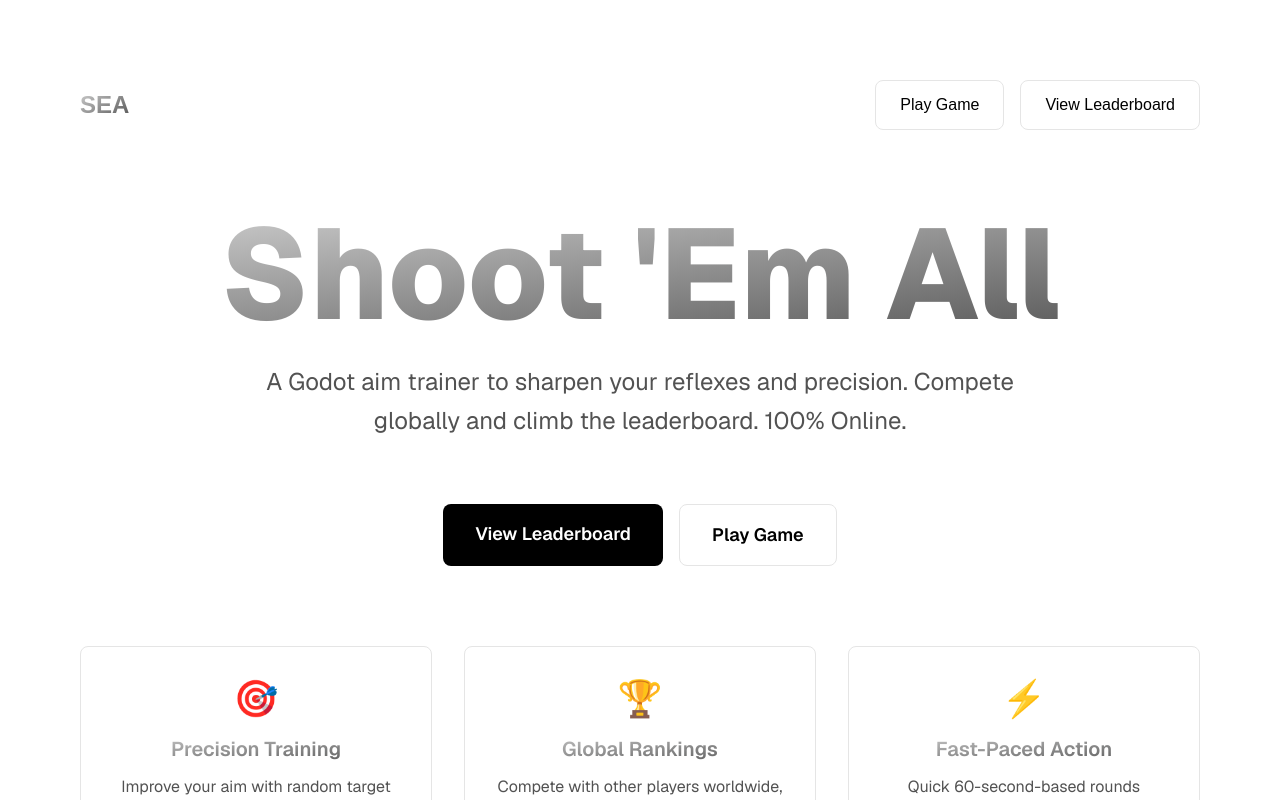
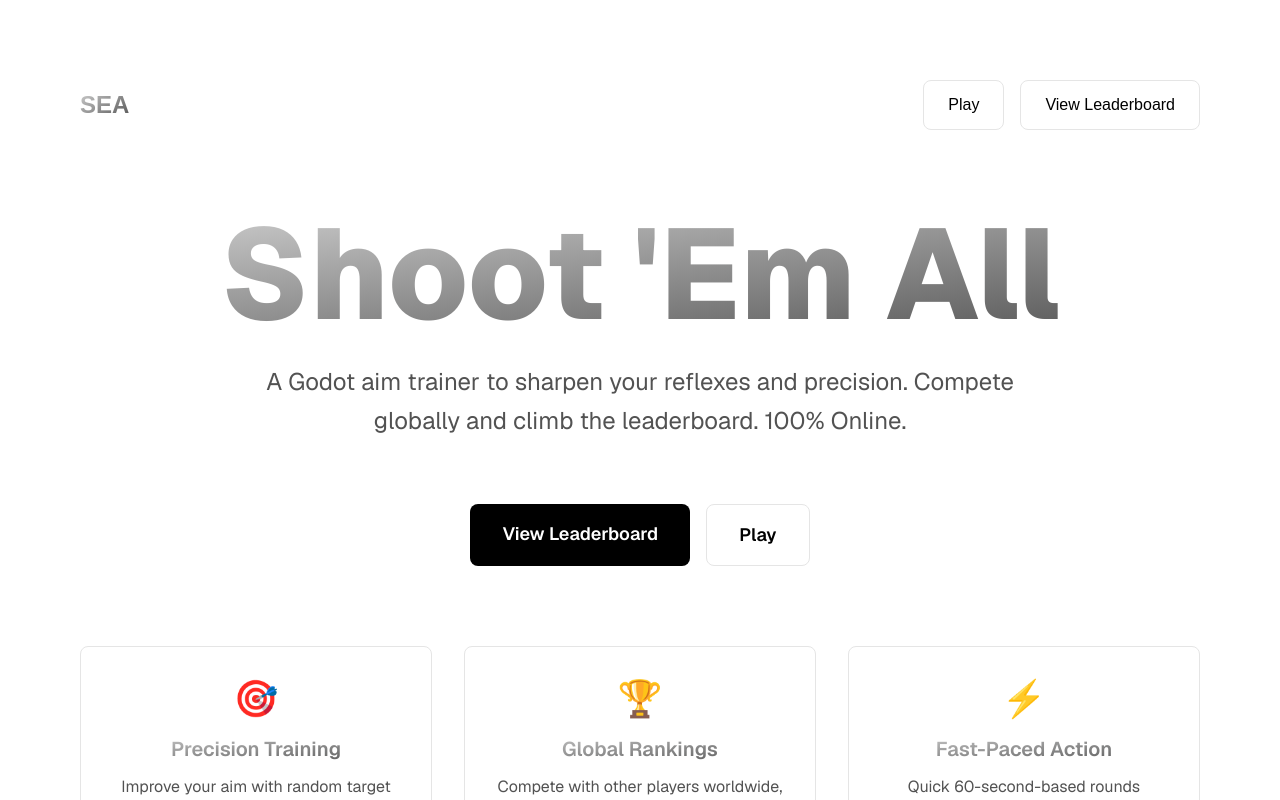
Before and after one commit to RafaeloxMC/sea-leaderboard, a Next.js app: page / in a window 1280 px wide. Shown: the top 800 px of the page. Built offline with nearby package versions, Linux system fonts and the light colour scheme; no server answers.

Commit message:
Change text from "Play Game" to "Play"

```diff
--- a/src/app/layout.tsx
+++ b/src/app/layout.tsx
@@ -41,7 +41,7 @@ export default function RootLayout({
 								href="https://game.sea.xvcf.dev/"
 								className="px-6 py-3 border border-neutral-200 dark:border-neutral-800 rounded-lg hover:bg-neutral-100 dark:hover:bg-neutral-900 transition-colors duration-200 font-medium"
 							>
-								Play Game
+								Play
 							</Link>
 							<Link
 								href="/leaderboard"
--- a/src/app/page.tsx
+++ b/src/app/page.tsx
@@ -44,7 +44,7 @@ function Home() {
 							href="https://game.sea.xvcf.dev/"
 							className="px-8 py-4 border border-neutral-200 dark:border-neutral-800 rounded-lg text-lg font-semibold hover:bg-neutral-100 dark:hover:bg-neutral-900 transition-colors duration-200"
 						>
-							Play Game
+							Play
 						</Link>
 					</div>
 
```
